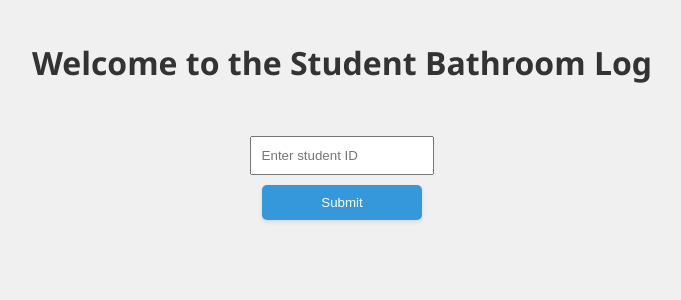
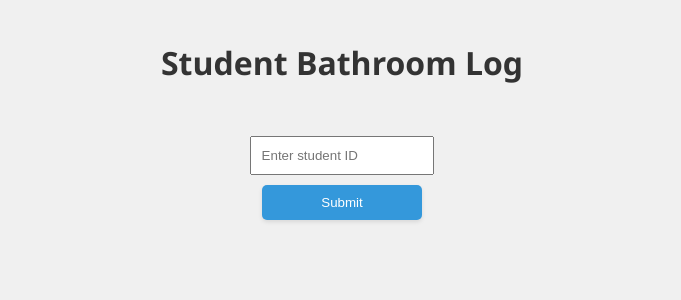
Before and after one commit to alexliao95311/bathroom-system, a Flask app: page / in a window 1280 px wide. Shown: the top 300 px of the page, without its empty margins (298-979 px from the left). Run offline with Flask 2, Linux system fonts and the light colour scheme.

Commit message:
rename lmao

```diff
--- a/templates/index.html
+++ b/templates/index.html
@@ -6,7 +6,7 @@
     <link rel="stylesheet" href="{{ url_for('static', filename='styles.css') }}">
 </head>
 <body>
-    <h1>Welcome to the Student Bathroom Log</h1>
+    <h1>Student Bathroom Log</h1>
     <div class="flash-container">
       {% with messages = get_flashed_messages() %}
         {% if messages %}
```
